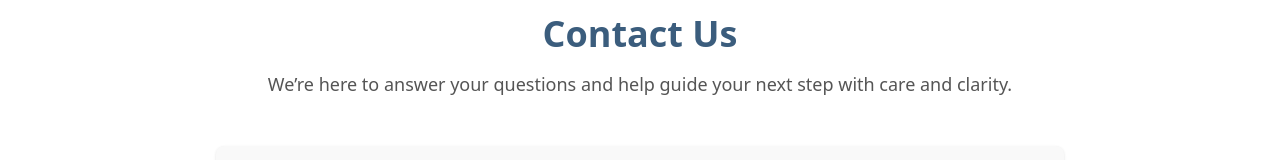
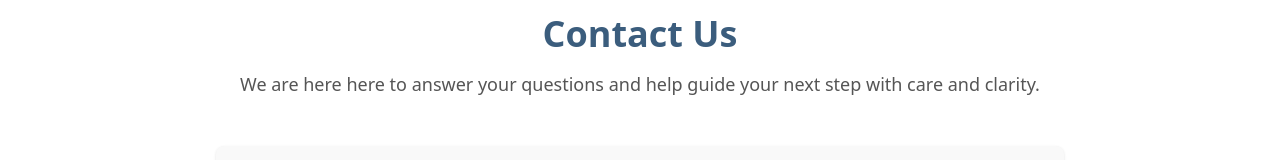
Before and after one commit to Ryanh899/ocr-web, a Next.js app: page /contact in a window 1280 px wide. Shown: the part 140-300 px from the top of the page. Built offline with nearby package versions, Linux system fonts and the light colour scheme.

Commit message:
testing removing quotes on contact page

```diff
--- a/src/app/contact/page.tsx
+++ b/src/app/contact/page.tsx
@@ -74,7 +74,7 @@ export default function ContactPage() {
               Contact Us
             </h1>
             <p className="text-lg text-[#555] font-montserrat">
-              We’re here to answer your questions and help guide your next step with care and clarity.
+              We are here here to answer your questions and help guide your next step with care and clarity.
             </p>
           </section>
 
@@ -86,7 +86,7 @@ export default function ContactPage() {
                   Thank you!
                 </h2>
                 <p className="mb-6 font-montserrat">
-                  Your message has been sent successfully. We'll be in touch shortly.
+                  Your message has been sent successfully. We will be in touch shortly.
                 </p>
                 <Link href="/">
                   <button className="bg-[#3b5d7d] text-white px-6 py-3 rounded hover:bg-[#2d4a65] transition">
```
